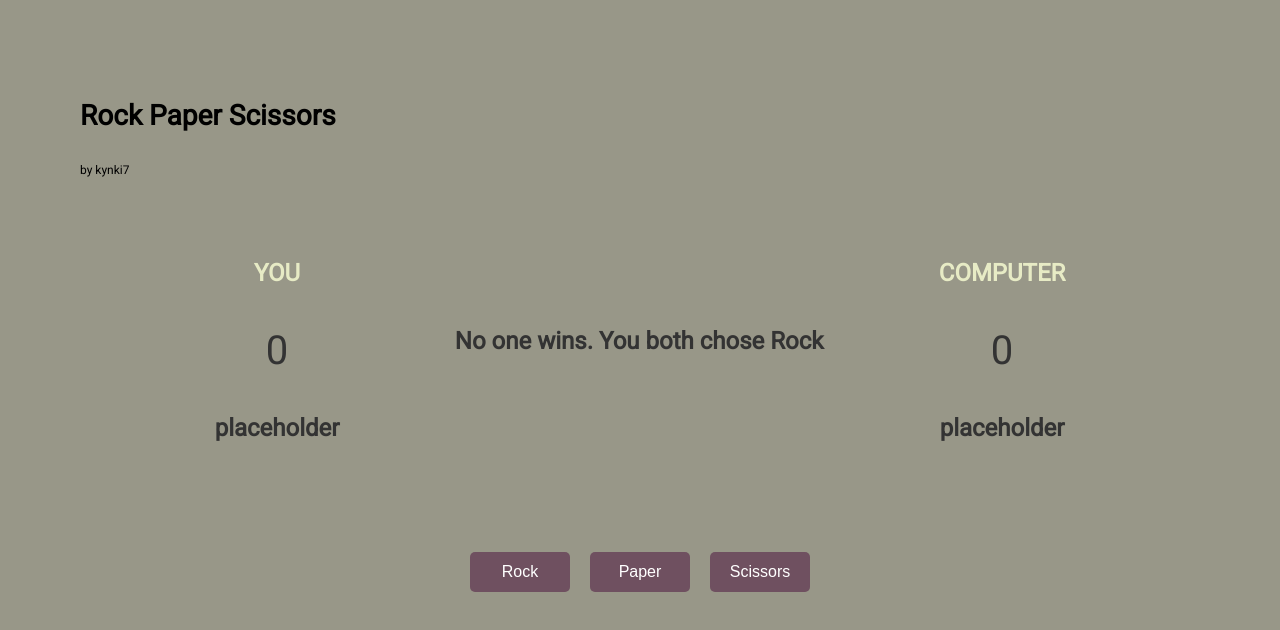
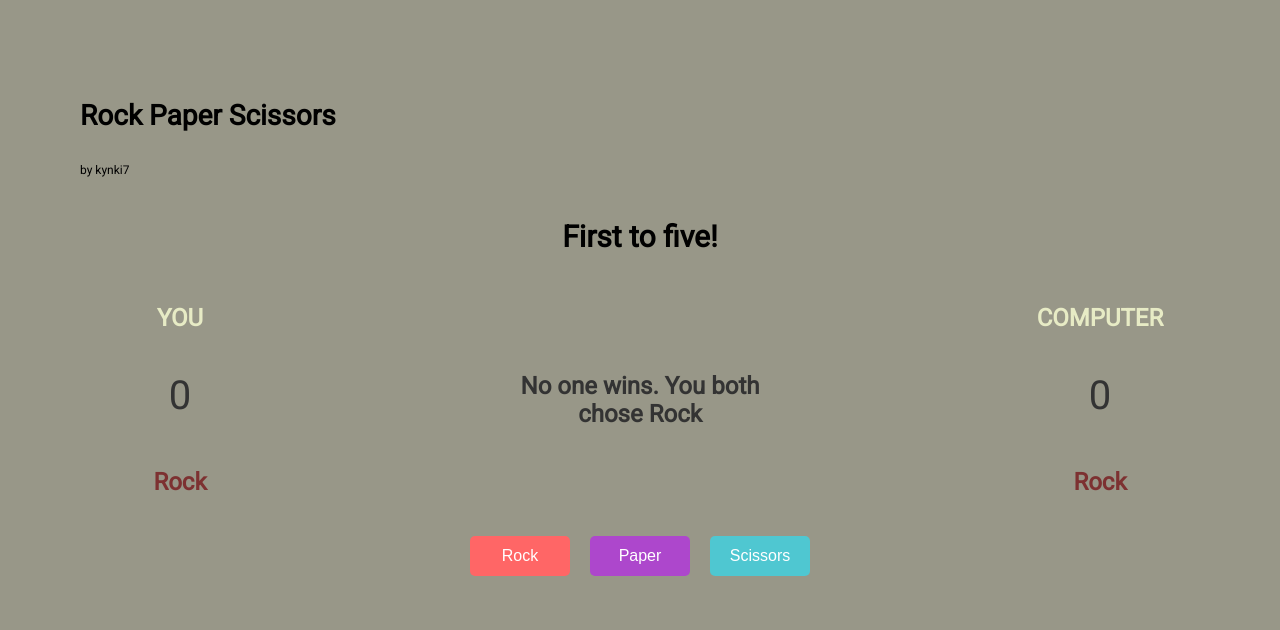
Before and after one commit to jianrong7/rock-paper-scissors, a plain HTML site: page updatedGame.html in a window 1280 px wide. Both pictures are taken after a click on the button "Rock". Drawn offline with Linux system fonts and the light colour scheme.

Commit message:
Updated HTML and JS file to improve functionality and user experience. Colors included for better differentiation of choices.

```diff
--- a/script.js
+++ b/script.js
@@ -7,32 +7,58 @@ function computerPlay() {
     return play
 }
 function playRound(playerSelection, computerSelection) {
+    let yourChoice = document.getElementById("yourChoice");
+    let computerChoice = document.getElementById("computerChoice");
     switch (playerSelection) {
         case "rock":
+            yourChoice.innerText = "Rock";
+            yourChoice.style.color = "#7d3131"
           switch (computerSelection) {
               case "Rock":
+                computerChoice.innerText = "Rock";
+                computerChoice.style.color = "#7d3131"
                 return "tie";
               case "Scissors":
+                computerChoice.innerText = "Scissors";
+                computerChoice.style.color = "#31777d"
                 return "win";
               case "Paper":
+                computerChoice.innerText = "Paper";
+                computerChoice.style.color = "#5b276b"
                 return "lose";
           }
         case "scissors":
+            yourChoice.innerText = "Scissors";
+            yourChoice.style.color = "#31777d"
           switch (computerSelection) {
               case "Rock":
+                computerChoice.innerText = "Rock";
+                computerChoice.style.color = "#7d3131"
                 return "lose";
               case "Scissors":
+                computerChoice.innerText = "Scissors";
+                computerChoice.style.color = "#31777d"
                 return "tie";
               case "Paper":
+                computerChoice.innerText = "Paper";
+                computerChoice.style.color = "#5b276b"
                 return "win";
           }
         case "paper":
+            yourChoice.innerText = "Paper";
+            yourChoice.style.color = "#5b276b"
           switch (computerSelection) {
               case "Rock":
+                computerChoice.innerText = "Rock";
+                computerChoice.style.color = "#7d3131"
                 return "win";
               case "Scissors":
+                computerChoice.innerText = "Scissors";
+                computerChoice.style.color = "#31777d"
                 return "lose";
               case "Paper":
+                computerChoice.innerText = "Paper";
+                computerChoice.style.color = "#5b276b"
                 return "tie";
           }
   }
@@ -44,19 +70,16 @@ function game(e) {
     let results = document.getElementById("results");
     if (result == "lose") {
       let message = `You lose! ${computerSelection} beats ${capitalizeFirstLetter(user_in)}`
-      console.log(message);
       results.innerHTML = message + "<br>";
       computerScore++;
     }
     else if (result == "win") {
       let message = `You win! ${capitalizeFirstLetter(user_in)} beats ${computerSelection}`
-      console.log(message);
       results.innerHTML = message + "<br>";
       yourScore++;
     }
     else {
       let message = `No one wins. You both chose ${computerSelection}`
-      console.log(message);
       results.innerHTML = message + "<br>";
     }
     determineWinner();
@@ -70,10 +93,14 @@ function determineWinner() {
   if (yourScore == 5) {
     let message = "congrats winner"
     winner.innerHTML += message + "<br>";
+    yourScore = 0;
+    computerScore = 0;
   }
   else if (computerScore == 5) {
     let message = "try again loser"
     winner.innerHTML += message + "<br>";
+    yourScore = 0;
+    computerScore = 0;
   }
   else {
     return true;
--- a/styles.css
+++ b/styles.css
@@ -22,14 +22,18 @@ header {
 #computer {
     color: #E7EBC5;
 }
+p {
+    text-align: center;
+    font-size: 30px;
+    font-weight: bold;
+}
 
 /* results */
 .containerResults {
     display: grid;
-    grid-template-columns: auto 430px auto;
+    grid-template-columns: 200px auto 300px auto 200px;
     grid-template-rows: auto auto auto;
     text-align: center;
-    padding: 50px;
     font-size: 24px;
     color: #333333;
     font-weight: bold;
@@ -52,7 +56,8 @@ header {
 .containerChoice {
     display: flex;
     justify-content: center;
-    margin: 30px;
+    position: sticky;
+    margin-top: 10px;
 }
 .choice {
   background-color: #6F5060;
@@ -72,3 +77,57 @@ header {
   background-color: #51344D;
   transform: scale(1.05)
 }
+#rock {
+    background-color: #ff6666;
+    border: none;
+    color: white;
+    height: 40px;
+    width: 100px;
+    text-align: center;
+    text-decoration: none;
+    display: inline-block;
+    font-size: 16px;
+    margin: 10px;
+    border-radius: 5px;
+}
+#rock:hover {
+    font-weight: bold;
+    background-color: #7d3131;
+    transform: scale(1.05)
+}
+#scissors {
+    background-color: #4fc7d1;
+    border: none;
+    color: white;
+    height: 40px;
+    width: 100px;
+    text-align: center;
+    text-decoration: none;
+    display: inline-block;
+    font-size: 16px;
+    margin: 10px;
+    border-radius: 5px;
+}
+#scissors:hover {
+    font-weight: bold;
+    background-color: #31777d;
+    transform: scale(1.05)
+}
+#paper {
+    background-color: #ad47cc;
+    border: none;
+    color: white;
+    height: 40px;
+    width: 100px;
+    text-align: center;
+    text-decoration: none;
+    display: inline-block;
+    font-size: 16px;
+    margin: 10px;
+    border-radius: 5px;
+}
+#paper:hover {
+    font-weight: bold;
+    background-color: #5b276b;
+    transform: scale(1.05)
+}
--- a/updatedGame.html
+++ b/updatedGame.html
@@ -12,16 +12,23 @@
     <h1>Rock Paper Scissors</h1>
     <h3>by kynki7</h3>
   </header>
+  <p>First to five!</p>
   <div class="containerResults">
     <div id="you">YOU</div>
     <div></div>
+    <div></div>
+    <div></div>
     <div id="computer">COMPUTER</div>
     <div id="yourScore" class="counter">0</div>
+    <div></div>
     <div id="results"></div>
+    <div></div>
     <div id="computerScore" class="counter">0</div>
-    <div id="yourChoice">placeholder</div>
+    <div id="yourChoice">Your Choice</div>
     <div></div>
-    <div id="computerChoice">placeholder</div>
+    <div></div>
+    <div></div>
+    <div id="computerChoice">Their Choice</div>
   </div>
   <div id="winner"></div>
   <div class="containerChoice">
```
